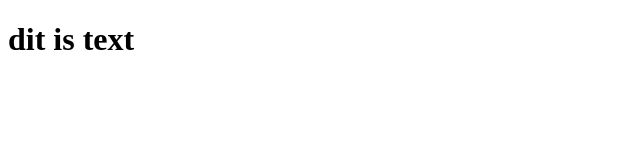
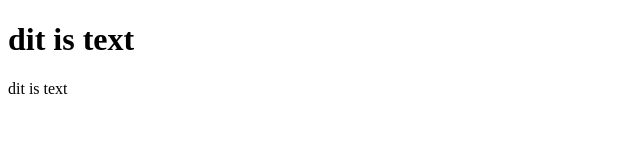
Before and after one commit to Emielvantroys/nieuwProject, a plain HTML site: page nieuwProject/WebContent/index.html in a window 1280 px wide. Shown: the full height of the page, 0-640 px from the left. Drawn offline with Linux system fonts and the light colour scheme.

Commit message:
dit is de tweede wijziging aan index.html

```diff
--- a/nieuwProject/WebContent/index.html
+++ b/nieuwProject/WebContent/index.html
@@ -6,5 +6,8 @@
 </head>
 <body>
 	<h1>dit is text</h1>
+	<article>
+		<p>dit is text</p>
+	</article>
 </body>
 </html>
```
